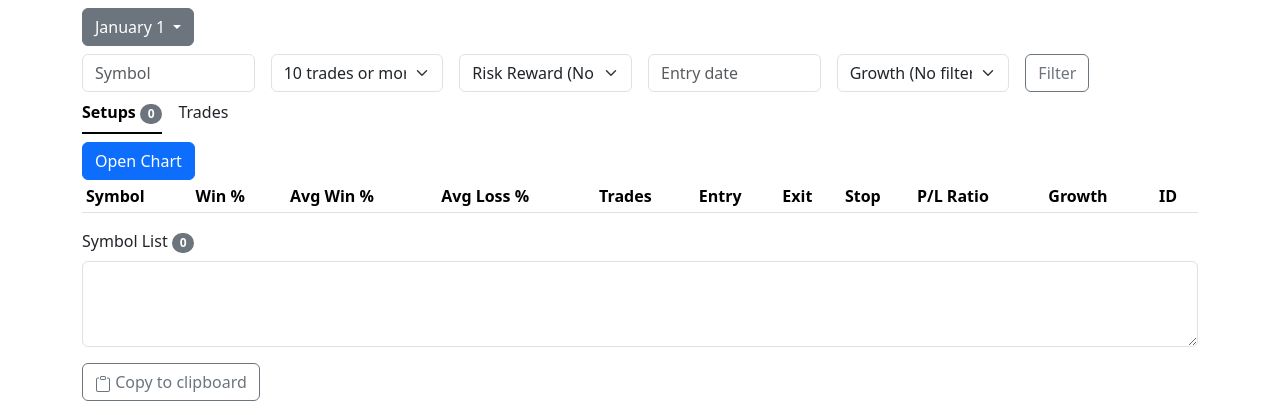
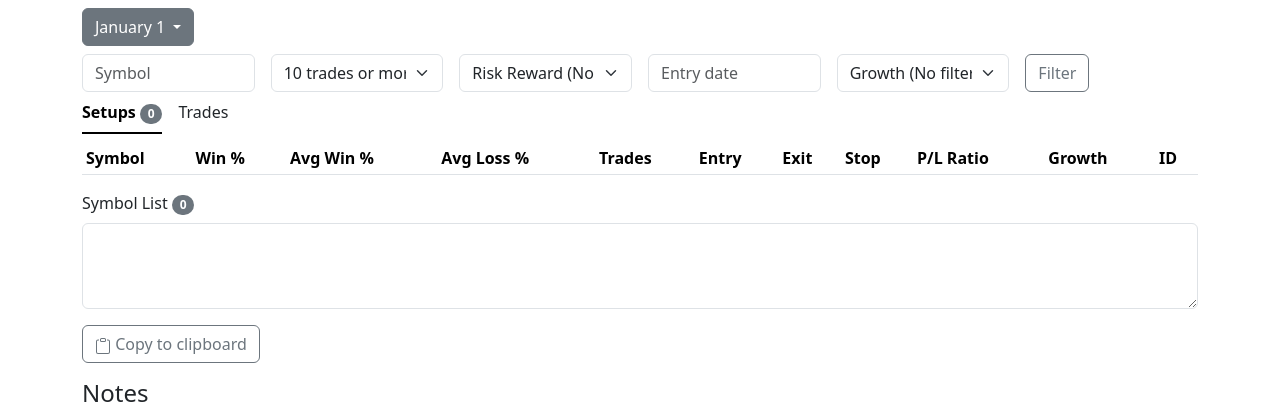
Before and after one commit to skyrichardson/flaskSeasonalTraderSetups, a Flask app: page /stocks/1/1/setups in a window 1280 px wide. Shown: the part 56-471 px from the top of the page. Run offline with Flask 3, Linux system fonts and the light colour scheme; lists and menus that the app fills with data are empty; some libraries are stand-ins or nearby versions.

Commit message:
Revert "Tradingview chart widget experiment where symbol is static"
This reverts commit c244650d29e07413ee72cecd8d487d266be55c38.

```diff
--- a/templates/setups.html
+++ b/templates/setups.html
@@ -4,11 +4,6 @@
 {% block total_setups %}{{ total_setups[0][0] }}{% endblock %}
 
 {% block results %}
-    <!-- Trigger button -->
-  <button type="button" class="btn btn-primary" data-bs-toggle="modal" data-bs-target="#chartModal">
-    Open Chart
-  </button>
-
     <table class="table table-sm !table-striped !table-hover fs-xs">
         <thead>
         <tr>
@@ -110,65 +105,4 @@
         {% endfor %}
         </tbody>
     </table>
-
-    <!-- Modal -->
-  <div class="modal fade" id="chartModal" tabindex="-1" aria-labelledby="chartModalLabel" aria-hidden="true">
-    <div class="modal-dialog modal-xl modal-dialog-centered">
-      <div class="modal-content">
-
-        <div class="modal-header">
-          <h5 class="modal-title" id="chartModalLabel">AAPL · Advanced Chart</h5>
-          <button type="button" class="btn-close" data-bs-dismiss="modal" aria-label="Close"></button>
-        </div>
-
-        <div class="modal-body p-0">
-          <!-- TradingView widget mounts here -->
-          <div id="tradingview-chart" style="height: 500px;"></div>
-        </div>
-
-        <div class="modal-footer">
-          <button type="button" class="btn btn-secondary" data-bs-dismiss="modal">Close</button>
-        </div>
-
-      </div>
-    </div>
-  </div>
-
-
-      <!-- TradingView widget script -->
-  <script src="https://s3.tradingview.com/tv.js"></script>
-
-  <script>
-    const chartModal = document.getElementById('chartModal');
-    let widgetInitialized = false;
-
-    chartModal.addEventListener('shown.bs.modal', () => {
-      if (widgetInitialized) return; // only init once
-
-      const container = document.getElementById('tradingview-chart');
-
-      new TradingView.widget({
-        container_id: 'tradingview-chart',
-        width: container.offsetWidth,   // ← explicit pixel width
-        height: 500,                    // ← explicit pixel height
-        symbol: 'NVDA',
-        interval: 'D',
-        timezone: 'Etc/UTC',
-        theme: 'dark',           // 'light' or 'dark'
-        style: '1',              // 1 = candles
-        locale: 'en',
-        toolbar_bg: '#f1f3f6',
-        enable_publishing: false,
-        hide_top_toolbar: false,
-        hide_legend: false,
-        save_image: false,
-        studies: [
-          'RSI@tv-basicstudies',
-          'MACD@tv-basicstudies'
-        ],
-      });
-
-      widgetInitialized = true;
-    });
-  </script>
 {% endblock %}
```
